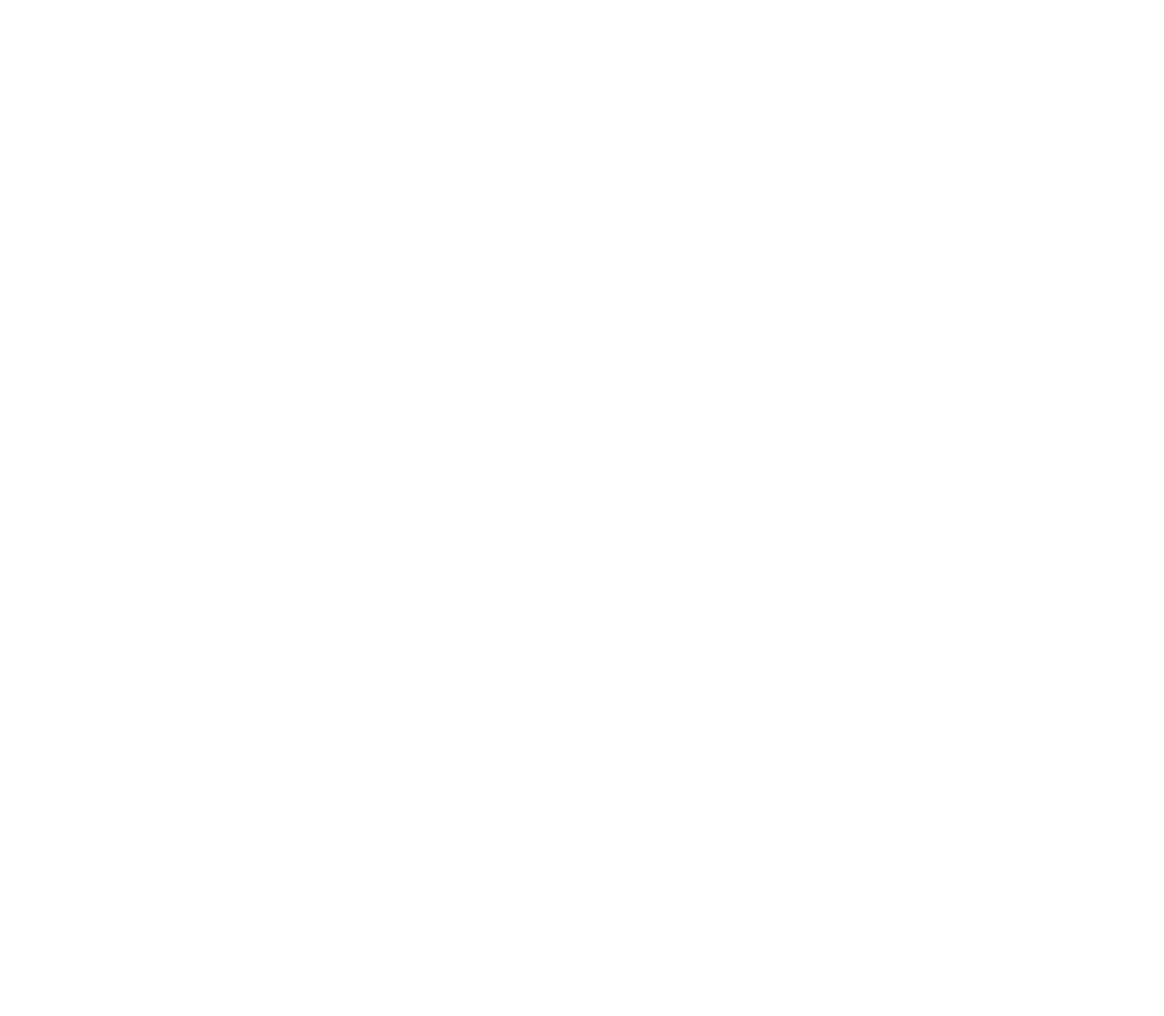
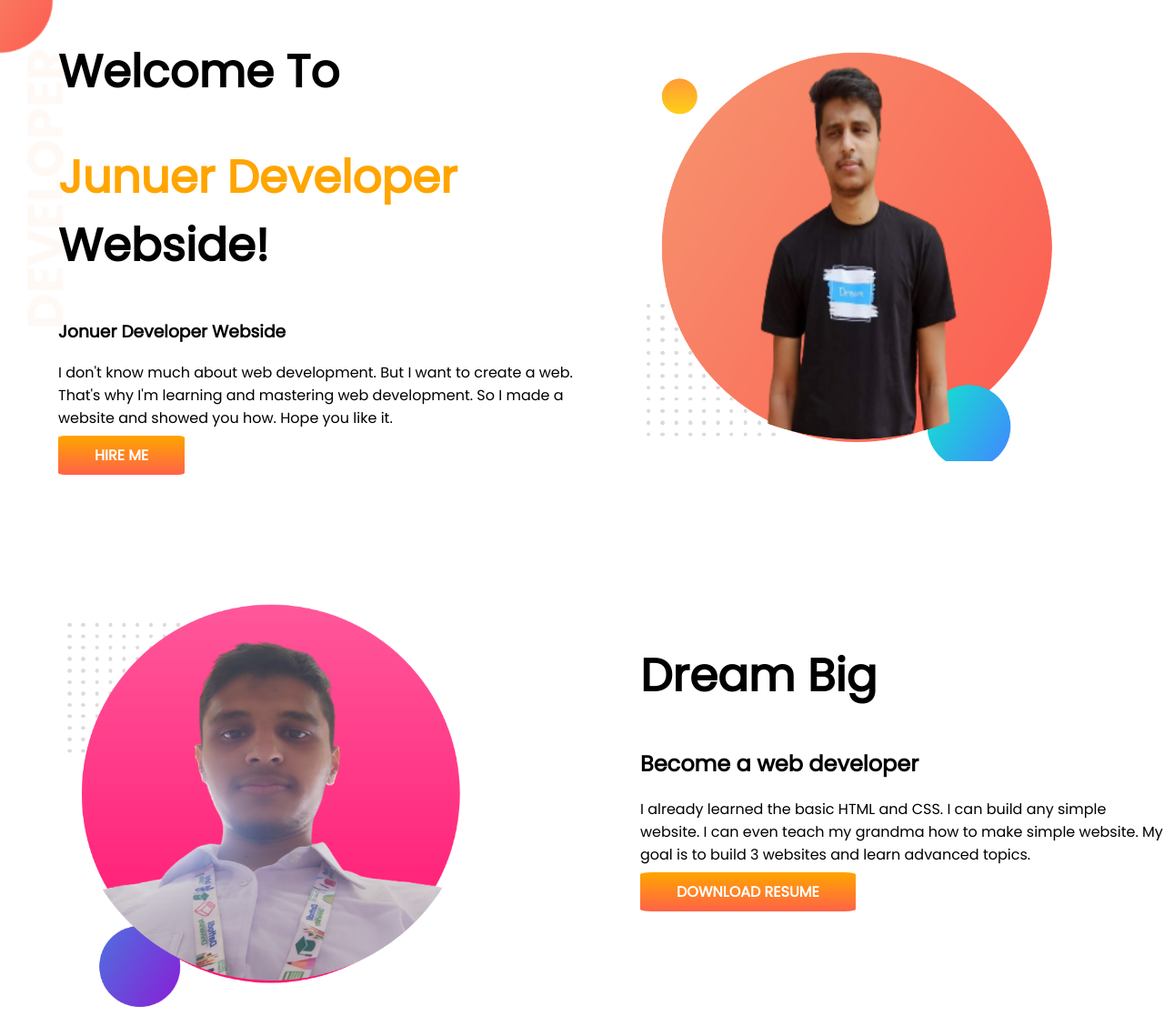
Before and after one commit to Sakilshikdar/Devoloper-portfolio, a plain HTML site: page index.html in a window 1280 px wide. Shown: the whole page at 91% size. Before the commit the page ends 800 px from the top, so only its background shows below. Drawn offline with Linux system fonts and the light colour scheme.

Commit message:
top-button

```diff
--- a/index.html
+++ b/index.html
@@ -5,9 +5,34 @@
   <meta http-equiv="X-UA-Compatible" content="IE=edge">
   <meta name="viewport" content="width=device-width, initial-scale=1.0">
   <title>sakilshikdar portfolio</title>
+  <link rel="preconnect" href="https://fonts.googleapis.com">
+  <link rel="preconnect" href="https://fonts.gstatic.com" crossorigin>
+  <link href="https://fonts.googleapis.com/css2?family=Poppins:ital,wght@0,200;0,400;1,400&display=swap" rel="stylesheet">
   <link rel="stylesheet" href="style.css">
 </head>
 <body>
-
+ <section class="top-bannar">
+  <div class="para">
+  <h1>Welcome To</h1>
+  <h1><span class="orange">Junuer Developer</span> Webside!</h1>
+  <h3>Jonuer Developer Webside</h3>
+  <p>I don't know much about web development. But I want to create a web. That's why I'm learning and mastering web development. So I made a website and showed you how. Hope you like it.</p>
+  <a class="link-button" href="http://www.facebook.com/hasansakil.hasansakil.9">HIRE ME</a>
+</div>
+<div class="para">
+  <img class="id" src="pic 1.png" alt="">
+</div>
+</section>
+<section class="big-dream">
+  <div  class="para">
+     <img src="pic 2.png" alt="">
+    </div>
+    <div class="para">
+      <h1>Dream Big</h1>
+      <h2>Become a web developer</h2>
+      <p>I already learned the basic HTML and CSS. I can build any simple website. I can even teach my grandma how to make simple website. My goal is to build 3 websites and learn advanced topics.</p>
+      <a class="link-button" href="http://www.youtube.com">DOWNLOAD RESUME</a>
+    </div>
+  </section>
 </body>
 </html>
--- a/style.css
+++ b/style.css
@@ -0,0 +1,42 @@
+body{
+  font-family: 'Poppins', sans-serif;
+  margin: 0%;
+}
+h1{
+  font-size: 50px;
+}
+.orange{
+ color: orange;
+}
+section{
+  display: flex;
+  margin-bottom: 150px;
+}
+.para{
+  width:50%;
+  padding-left:5%;
+}
+.para img{
+  width: 80%;
+}
+#link{
+padding-right: 5% ;
+}
+.link-button{
+  text-decoration: none;
+  background-image: linear-gradient(orange,tomato);
+  padding:10px 40px;
+  border-radius: 5%;
+  color: white;
+  font-weight: 700;
+}
+.top-bannar{
+  background-image: url(top-banner.png);
+  background-repeat: no-repeat;
+}
+ .id{
+   padding-top: 50px;
+ }
+ .big-dream{
+  display: flex;
+ }
```
Also changed, not shown: dream-bg.png (added), pic 1.png (added), pic 2.png (added), top-banner.png (added).
